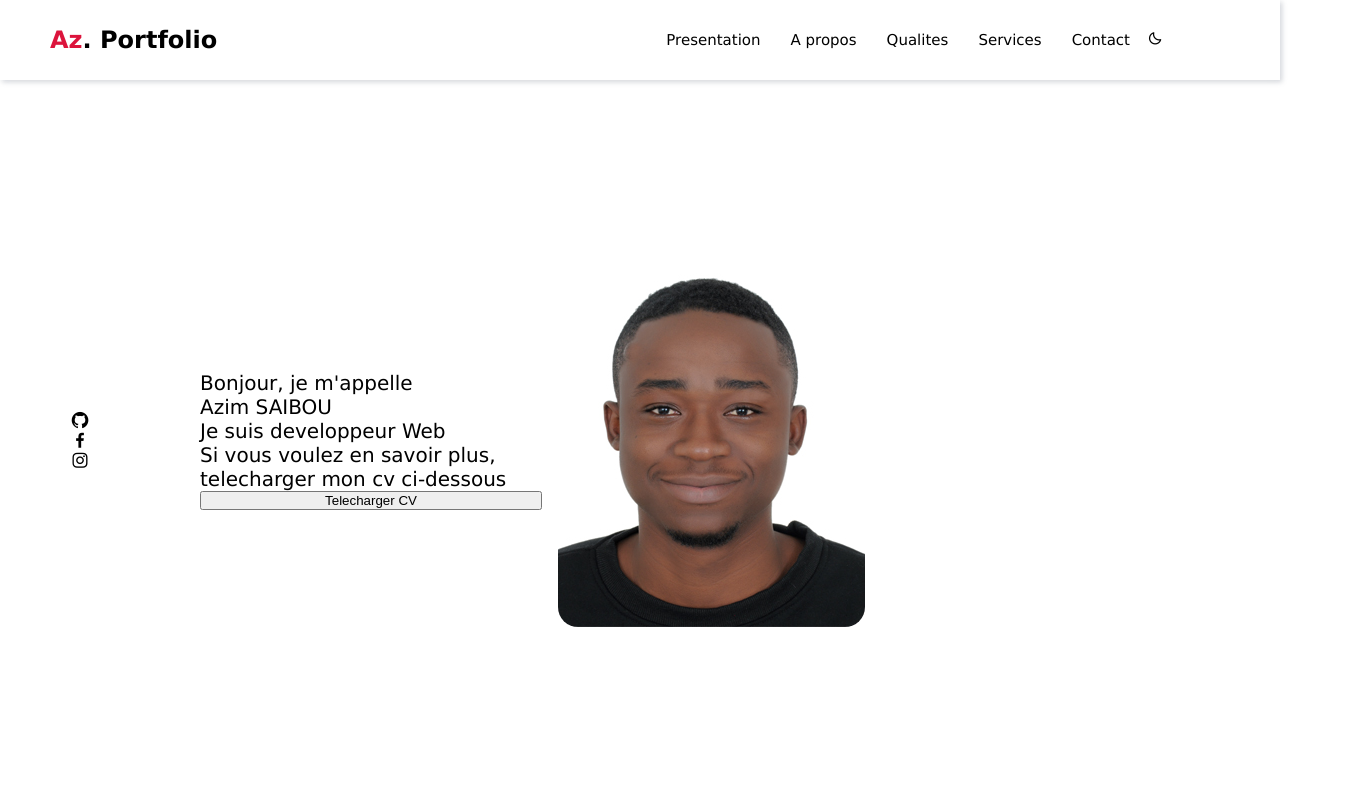
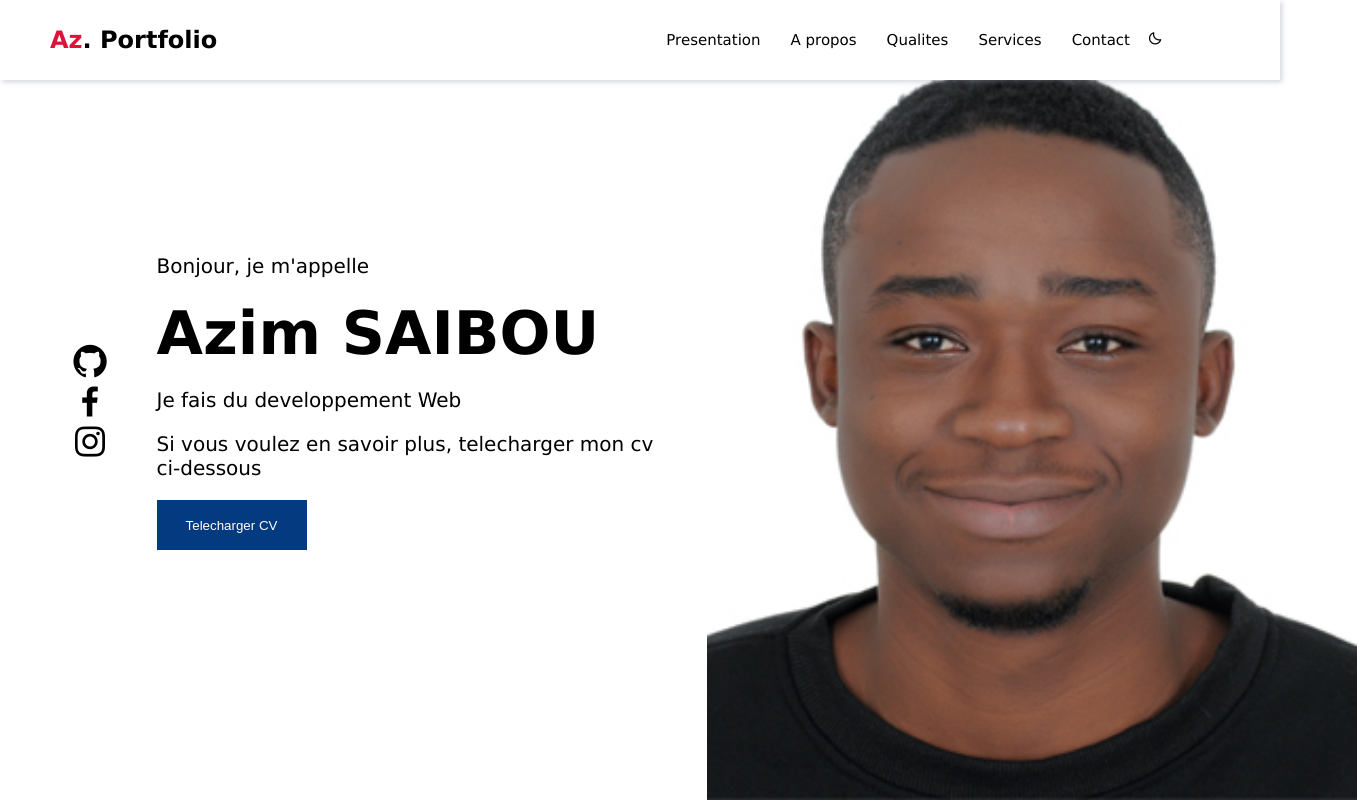
Before and after one commit to azimsaibou/Az-portfolio, a plain HTML site: page index.html in a window 1280 px wide. Shown: the whole page, 1357 px wide, since content can reach past the window. Drawn offline with nearby package versions, Linux system fonts and the light colour scheme.

Commit message:
La version 3

```diff
--- a/index.html
+++ b/index.html
@@ -14,7 +14,7 @@
         <h1><span>Az</span>. Portfolio </h1>
         <ul>
             <li>
-                <a href="#">Presentation</a>
+                <a href="#centre">Presentation</a>
             </li>
             <li>
                 <a href="#">A propos</a>
@@ -37,7 +37,7 @@
     <!-- ***************************************************** -->
     <header>
 
-        <div class="centre">
+        <div class="centre" id="home"><!-- identifiant pour scroller vers lui -->
             <div class="puces">
                 <i class="bx bxl-github"></i>
                 <i class="bx bxl-facebook"></i>
@@ -45,15 +45,20 @@
             </div>
             <div class="carte">
                 <p class="introduction">
-                    Bonjour, je m'appelle <br> <span class="nom">Azim SAIBOU</span>
+                    Bonjour, je m'appelle
+                </p>
+                <p class="nom">
+                        Azim SAIBOU
                 </p>
                 <p class="profession">
-                    Je suis developpeur Web
+                    Je fais du developpement Web
                 </p>
                 <p class="details">
                     Si vous voulez en savoir plus, telecharger mon cv ci-dessous
                 </p>
-                <button>Telecharger CV</button>
+                <p class="bouton">
+                    <button><a href="#">Telecharger CV</a></button>
+                </p>
             </div>
             <div class="image">
                 <img src="main.jpg" alt="Azim">
@@ -61,7 +66,20 @@
         </div>
 
     </header>
+    <!-- ******************************************************** -->
 
+    <!-- <section class="about">
+        <div class="introduction">
+            <p class="titre1">A propos de Moi</p>
+            <p class="titre2">Introduction</p>
+        </div>
+
+        <div class="page">
+            <img src="main.jpg" alt="">
+
+            div.
+        </div>
+    </section> -->
 
 
 
--- a/style.css
+++ b/style.css
@@ -20,7 +20,7 @@ ul{
 
 a{
   text-decoration: none;
-  color: black;
+  color: inherit;
 }
 
 body{
@@ -72,18 +72,18 @@ nav .moon{
 /*------------------------------------------------------------------*/
 header{
   height: 100vh;
-  padding-top: 80px;
+
 }
 /*-----------------------*/
 header .centre{
   width: 100%;
   height: 100%;
   display: grid;
-  grid-template-columns: 10% 30% 30%;
+  grid-template-columns: 5% 45% 30%;
   align-items: center;
   gap: 1rem;
   padding-left: 70px;
-  padding-right: 70px;
+  padding-right: 0px;
 }
 /*-----------------------*/
 header .centre .puces,
@@ -93,12 +93,35 @@ header .centre .carte{
   font-size: 20px;
 }
 /*----------------------*/
-.puces{
+header .centre .puces{
+  font-size: 40px;
+}
+header .centre .carte{
 
 }
-.carte{
+header .centre .image{
 
 }
 header .centre img{
-  border-radius: 20px;
+  height: 100vh;
+  object-fit: fill;/*pour faire remplir l'image dans sa taille*/
 }
+/*----------------0*/
+header .centre .carte p{
+  padding: 10px;
+}
+header .centre .carte .introduction{
+  font-size: 20px;
+}
+header .centre .carte .nom{
+  font-size: 60px;
+  font-weight: bold;
+}
+header .centre .carte button{
+  height: 50px;
+  width: 150px;
+  color: white;
+  background-color: #033a80;
+  outline: none;
+  border: none;
+}
```
